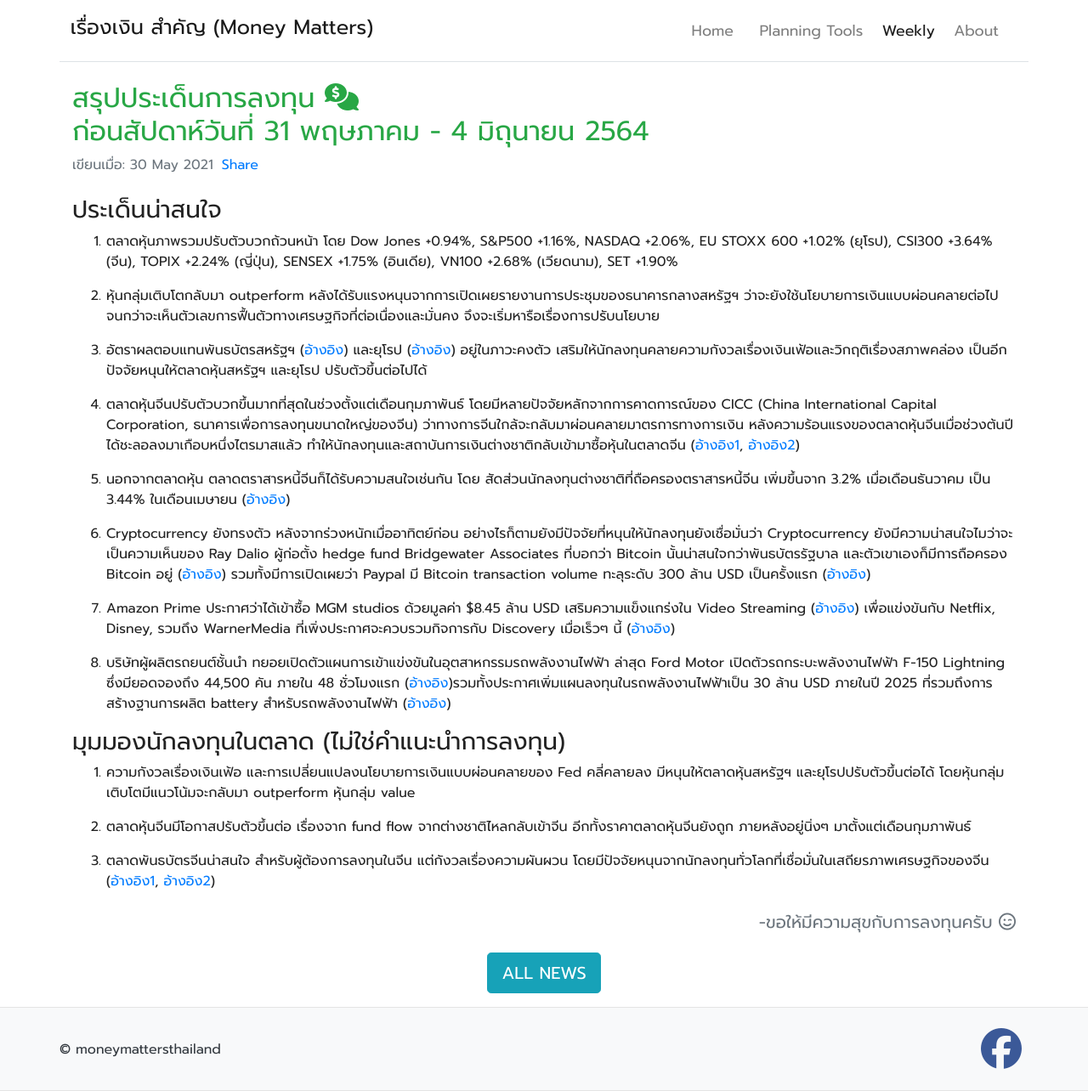
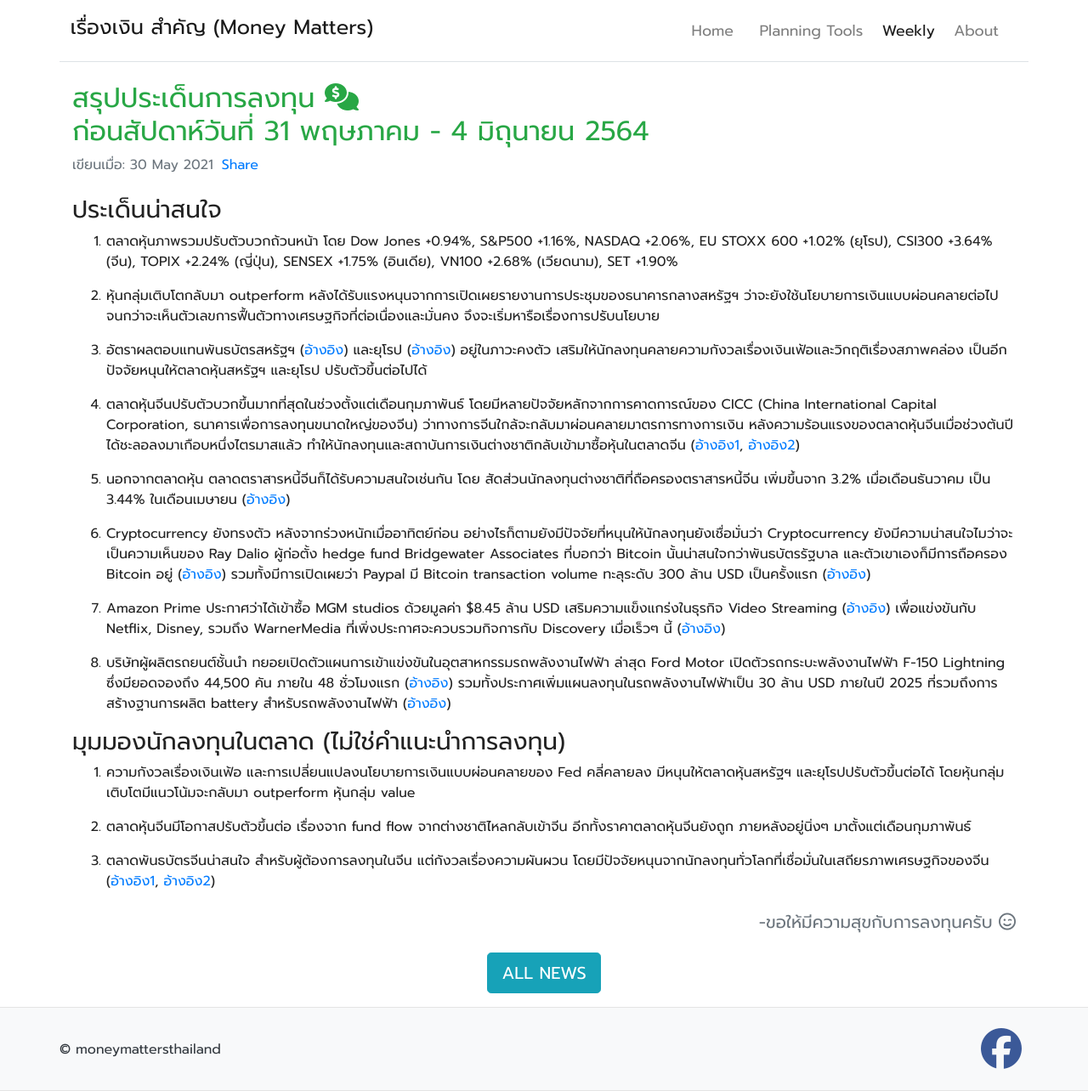
Before and after one commit to moneysart/moneysart.github.io, a Jekyll site: the page built from weekly/_posts/2021-05-30-summary.md, in a window 1280 px wide. Shown: the whole page at 85% size. Built offline with Jekyll 4.4.1, drawn with Linux system fonts in a browser that asks for light colours; nearby versions of some CDN libraries.

Commit message:
fix text

```diff
--- a/weekly/_posts/2021-05-30-summary.md
+++ b/weekly/_posts/2021-05-30-summary.md
@@ -23,9 +23,9 @@ date: 2021-05-30
 
 6. Cryptocurrency ยังทรงตัว หลังจากร่วงหนักเมื่ออาทิตย์ก่อน อย่างไรก็ตามยังมีปัจจัยที่หนุนให้นักลงทุนยังเชื่อมั่นว่า Cryptocurrency ยังมีความน่าสนใจไมว่าจะเป็นความเห็นของ Ray Dalio ผู้ก่อตั้ง hedge fund Bridgewater Associates ที่บอกว่า Bitcoin นั้นน่าสนใจกว่าพันธบัตรรัฐบาล และตัวเขาเองก็มีการถือครอง Bitcoin อยู่ ([อ้างอิง](https://www.cnbctv18.com/cryptocurrency/hedge-fund-billionaire-ray-dalio-on-bitcoin-says-he-prefers-bitcoins-over-bonds-9421021.htm)) รวมทั้งมีการเปิดเผยว่า Paypal มี Bitcoin transaction volume ทะลุระดับ 300 ล้าน USD เป็นครั้งแรก ([อ้างอิง](https://www.trustnodes.com/2021/05/28/paypal-bitcoin-volumes-spike-to-300-million-while-apple-looks-to-crypto))
 
-7. Amazon Prime ประกาศว่าได้เข้าซื้อ MGM studios ด้วยมูลค่า $8.45 ล้าน USD เสริมความแข็งแกร่งใน Video Streaming ([อ้างอิง](https://www.bbc.com/news/business-57249849)) เพื่อแข่งขันกับ Netflix, Disney, รวมถึง WarnerMedia ที่เพิ่งประกาศจะควบรวมกิจการกับ Discovery เมื่อเร็วๆ นี้ ([อ้างอิง](https://www.moneymattersthailand.com/weekly/summary/2021-05-23/))
+7. Amazon Prime ประกาศว่าได้เข้าซื้อ MGM studios ด้วยมูลค่า $8.45 ล้าน USD เสริมความแข็งแกร่งในธุรกิจ Video Streaming ([อ้างอิง](https://www.bbc.com/news/business-57249849)) เพื่อแข่งขันกับ Netflix, Disney, รวมถึง WarnerMedia ที่เพิ่งประกาศจะควบรวมกิจการกับ Discovery เมื่อเร็วๆ นี้ ([อ้างอิง](https://www.moneymattersthailand.com/weekly/summary/2021-05-23/))
 
-8. บริษัทผู้ผลิตรถยนต์ชั้นนำ ทยอยเปิดตัวแผนการเข้าแข่งขันในอุตสาหกรรมรถพลังงานไฟฟ้า ล่าสุด Ford Motor เปิดตัวรถกระบะพลังงานไฟฟ้า F-150 Lightning ซึ่งมียอดจองถึง 44,500 คัน ภายใน 48 ชั่วโมงแรก ([อ้างอิง](https://www.motortrend.com/news/2022-ford-f-150-lightning-electric-reservations-preorders/))รวมทั้งประกาศเพิ่มแผนลงทุนในรถพลังงานไฟฟ้าเป็น 30 ล้าน USD ภายในปี 2025 ที่รวมถึงการสร้างฐานการผลิต battery สำหรับรถพลังงานไฟฟ้า ([อ้างอิง](https://www.barrons.com/articles/ford-motor-stock-ev-spending-investor-day-51622041264))
+8. บริษัทผู้ผลิตรถยนต์ชั้นนำ ทยอยเปิดตัวแผนการเข้าแข่งขันในอุตสาหกรรมรถพลังงานไฟฟ้า ล่าสุด Ford Motor เปิดตัวรถกระบะพลังงานไฟฟ้า F-150 Lightning ซึ่งมียอดจองถึง 44,500 คัน ภายใน 48 ชั่วโมงแรก ([อ้างอิง](https://www.motortrend.com/news/2022-ford-f-150-lightning-electric-reservations-preorders/)) รวมทั้งประกาศเพิ่มแผนลงทุนในรถพลังงานไฟฟ้าเป็น 30 ล้าน USD ภายในปี 2025 ที่รวมถึงการสร้างฐานการผลิต battery สำหรับรถพลังงานไฟฟ้า ([อ้างอิง](https://www.barrons.com/articles/ford-motor-stock-ev-spending-investor-day-51622041264))
 
 
 
```
